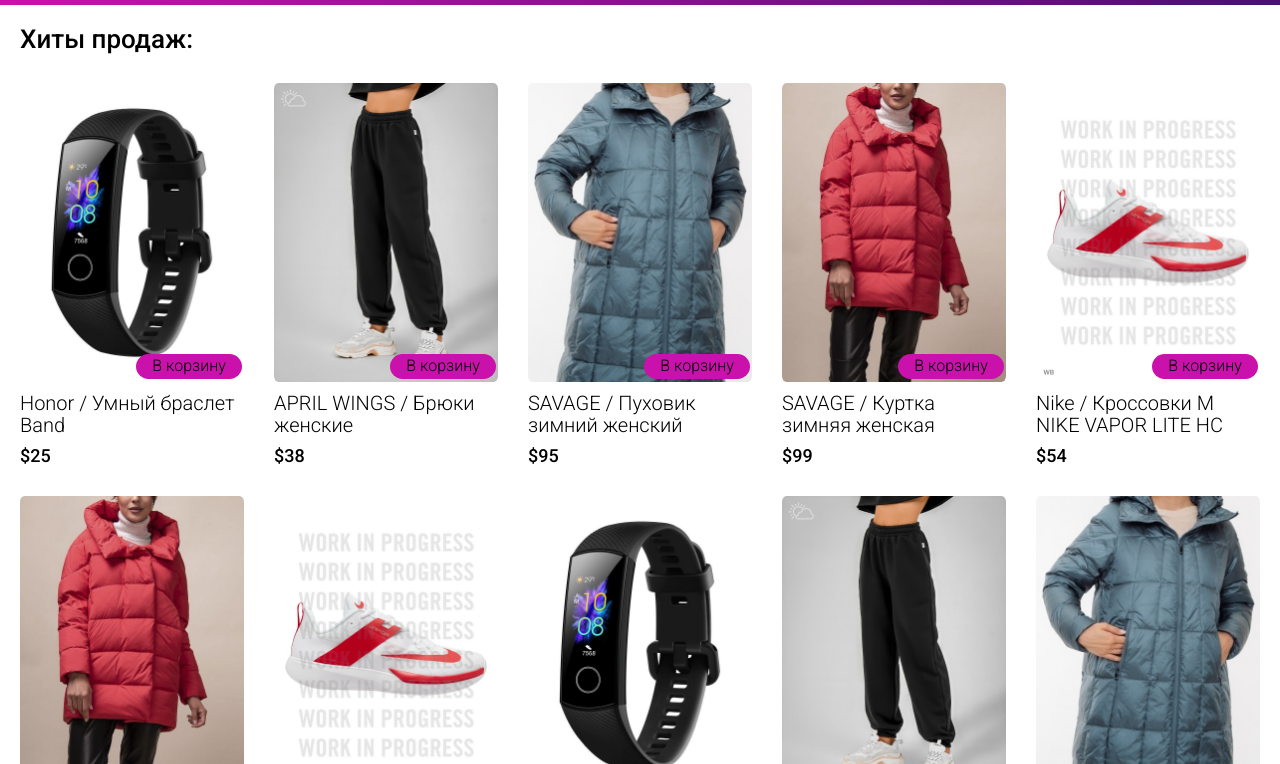
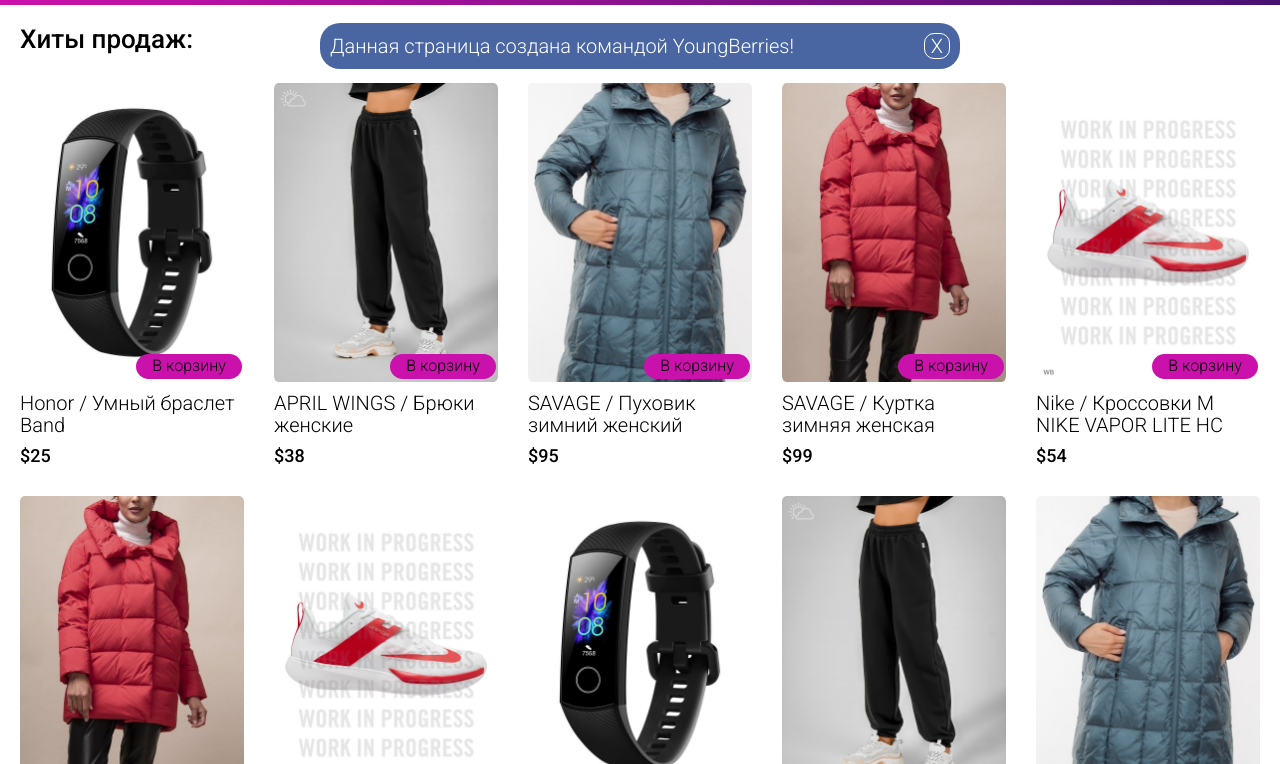
Before and after one commit to Tsygan-Aleksey/youngBerries, a website built with Parcel: page src/index.html in a window 1280 px wide. Shown: the part 77-841 px from the top of the page. Built offline with nearby package versions, Linux system fonts and the light colour scheme.

Commit message:
add setTimeout to toast

```diff
--- a/src/scripts/components/toast.js
+++ b/src/scripts/components/toast.js
@@ -3,29 +3,44 @@
 const toast = {
   init() {
     this.hideTimeout = null;
-    this.el = createElement(
+    this.element = createElement(
       "div",
       "toast",
-      "Данный сайт создан командой YoungBerries !"
+      "Данная страница создана командой YoungBerries!"
     );
-    document.body.append(this.el);
+    this.btn = createElement(
+        'button',
+        'toast__btn',
+        'X'
+    );
+
+    this.btn.addEventListener('click', () =>{
+      this.element.classList.remove("toast-visible");
+    })
+
+    this.element.append(this.btn)
+    document.body.append(this.element);
     return document.body;
   },
 
-  show(message, state) {
-    clearTimeout(this.hideTimeout);
+  show(state) {
 
-    this.el.textContent = message;
-    this.el.className = "toast toast-visible";
+    clearTimeout(this.hideTimeOut);
 
     if (state) {
-      this.el.classList.add(`toast-${state}`);
+      this.element.classList.add(`toast-${state}`);
     }
 
-    this.hideTimeout = setTimeout(() => {
-      this.el.classList.remove("toast-visible");
-    }, 3000);
+    this.hideTimeOut = setTimeout(() => {
+      this.element.classList.remove("toast-visible");
+    }, 15000);
   },
-};
+  };
 
-document.addEventListener("DOMContentLoaded", () => toast.init());
+function initToast(){
+  toast.init()
+  toast.show('visible')
+}
+
+
+export {initToast}
--- a/src/scripts/index.js
+++ b/src/scripts/index.js
@@ -1,6 +1,9 @@
 import { addProduct } from "./templates/templates.js";
+import { initToast} from "./components/toast.js";
 
 const containerCard = document.querySelector("#container-card");
 addProduct();
 
 export { containerCard };
+
+setTimeout(initToast, 5000)
--- a/src/scss/configuration/toast.scss
+++ b/src/scss/configuration/toast.scss
@@ -7,7 +7,6 @@
   left: 0;
   right: 0;
   margin: auto;
-  z-index: 3;
 
   max-width: 50%;
   padding: 10px;
@@ -19,25 +18,23 @@
 
   visibility: hidden;
   opacity: 0;
-  transform: opacity 0.2s, top 0.2, visibility 0.2s;
+  transform: opacity 0.5s, top 0.5s, visibility 0.5s;
+  display: flex;
+  align-items: center;
+  justify-content: space-between;
+
+  &__btn{
+      border: 1px solid white;
+      border-radius: 10px;
+      color: color.$ligth-text-color;
+      @extend %text-style-header-20-22;
+      background: none;
+    }
 }
 
 .toast-visible {
   top: 100px;
-  z-index: 3;
 
   opacity: 1;
   visibility: visible;
 }
-
-.toast-success {
-  background: color.$background-toast-success;
-  border-color: color.$background-toast-success;
-  color: color.$ligth-text-color;
-}
-
-.toast-error {
-  background: color.$background-toast-eroor;
-  border-color: color.$background-toast-eroor;
-  color: color.$ligth-text-color;
-}
```
